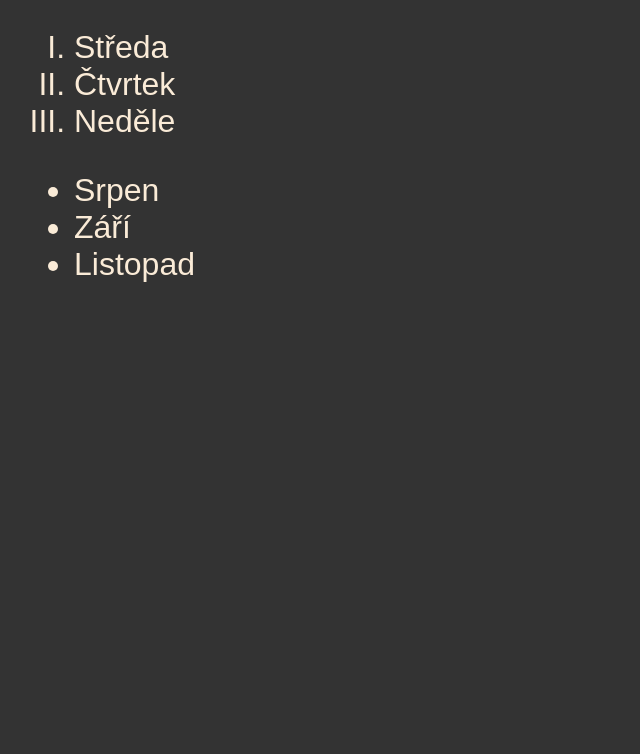
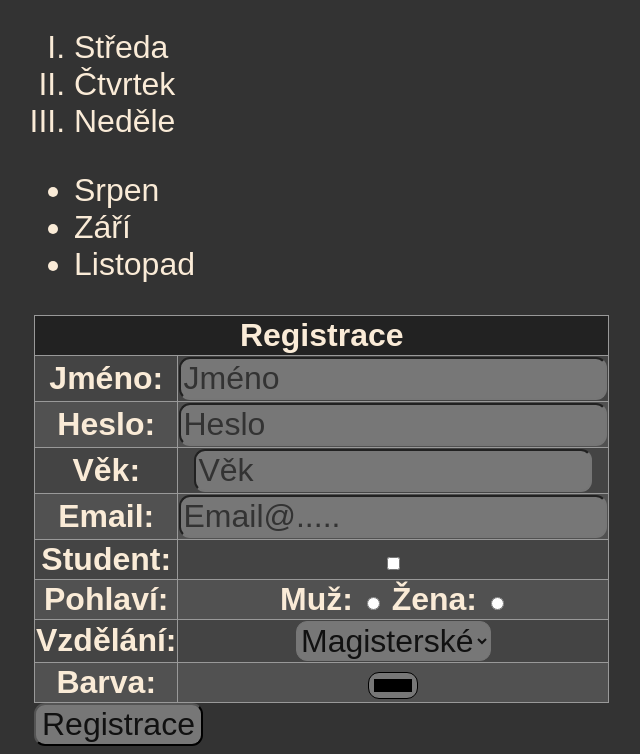
Before and after one commit to sps-cl/2D-VAP-2324-Januske, a plain HTML site: page HTML_UKOL2/domů.html in a window 1280 px wide. Shown: the part 396-1150 px from the top of the page, without its empty margins (102-742 px from the left). Before the commit the page ends 800 px from the top, so only its background shows below. Drawn offline with Linux system fonts and the light colour scheme.

Commit message:
Hotovo
Práce která byla zadaná v 28.11 je hotová

```diff
--- a/HTML_UKOL2/domů.html
+++ b/HTML_UKOL2/domů.html
@@ -28,5 +28,56 @@
         <li>Září</li>
         <li>Listopad</li>
     </ul>
+
+    <form action="data.html" method="get">
+        <table>
+            <thead>
+                <tr><th colspan="2">Registrace</th></tr>
+            </thead>
+            <tr>
+                <th><label for="Jméno">Jméno:</label></th>
+                <th><input id="Jméno" type="text" name="Jméno" required placeholder="Jméno "></th>
+            </tr>
+            <tr>
+                <th><label for="Heslo">Heslo:</label></th>
+                <th><input id="heslo" type="password" name="Heslo" required placeholder="Heslo"></th>
+            </tr>
+            <tr>
+                <th><label for="Věk">Věk:</label></th>
+                <th><input type="number" name="Věk" required min="0" max="150" placeholder="Věk" style="width: 390px;"></th>
+            </tr>
+            <tr>
+                <th><label for="Email">Email:</label></th>
+                <th><input type="email" name="email" required placeholder="Email@....."></th>
+            </tr>
+            <tr>
+                <th><label for="student">Student:</label></th>
+                <th><input id="student" type="checkbox" name="Student" value="true"></th>
+            </tr>
+            <tr>
+                <th><label for="Pohlaví">Pohlaví:</label></th>
+                <th>
+                    <label for="muz">Muž:</label>
+                    <input id="muz" type="radio" name="Pohlaví" value="muz">
+                    <label for="zena">Žena:</label>
+                    <input id="zena" type="radio" name="Pohlaví" value="zena">
+                </th>
+            </tr>
+            <tr>
+                <th><label for="Vzdelani">Vzdělání:</label></th>
+                <th><select name="Vzdelani" id="vzdelani">
+                    <option value="Mgr">Magisterské</option>
+                    <option value="Bc">Bakalářské</option>
+                    <option value="Dr">Doktorské</option>
+                </select></th>
+            </tr>
+            <tr>
+                <th><label for="color">Barva:</label></th>
+                <th><input type="color" name="barva"></th>
+            </tr>
+
+        </table>
+        <div> <input type="submit" value="Registrace"></div>
+    </form>
 </body>
 </html>
```
Also changed, not shown: HTML_UKOL2/data.html (+4 -0 lines).
